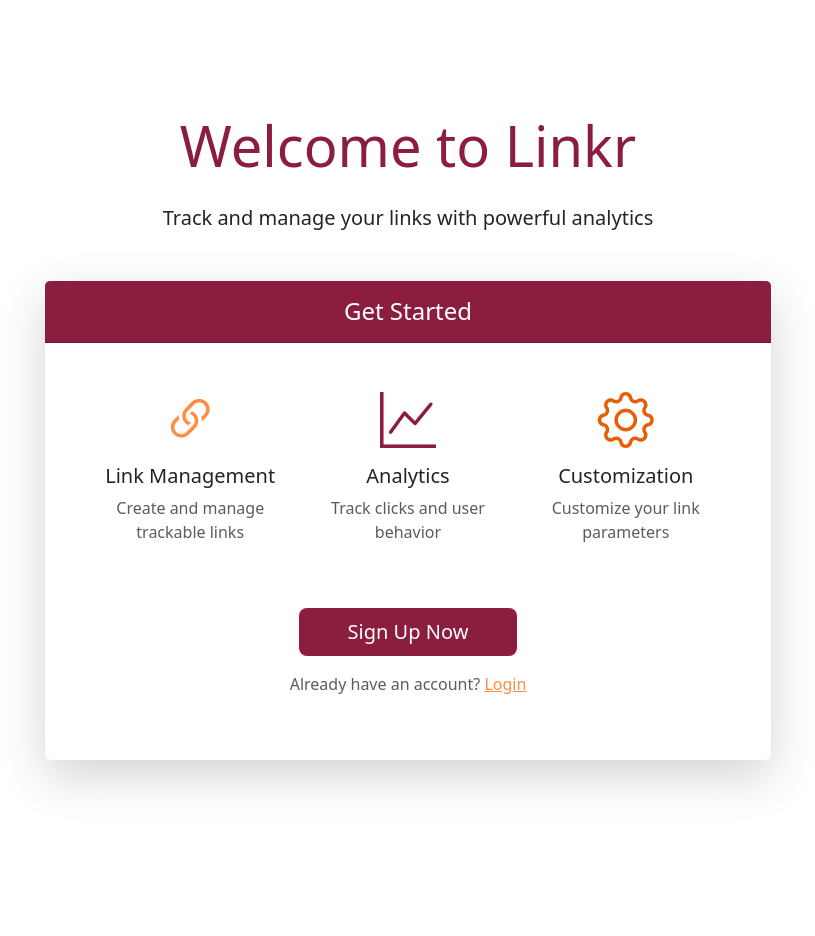
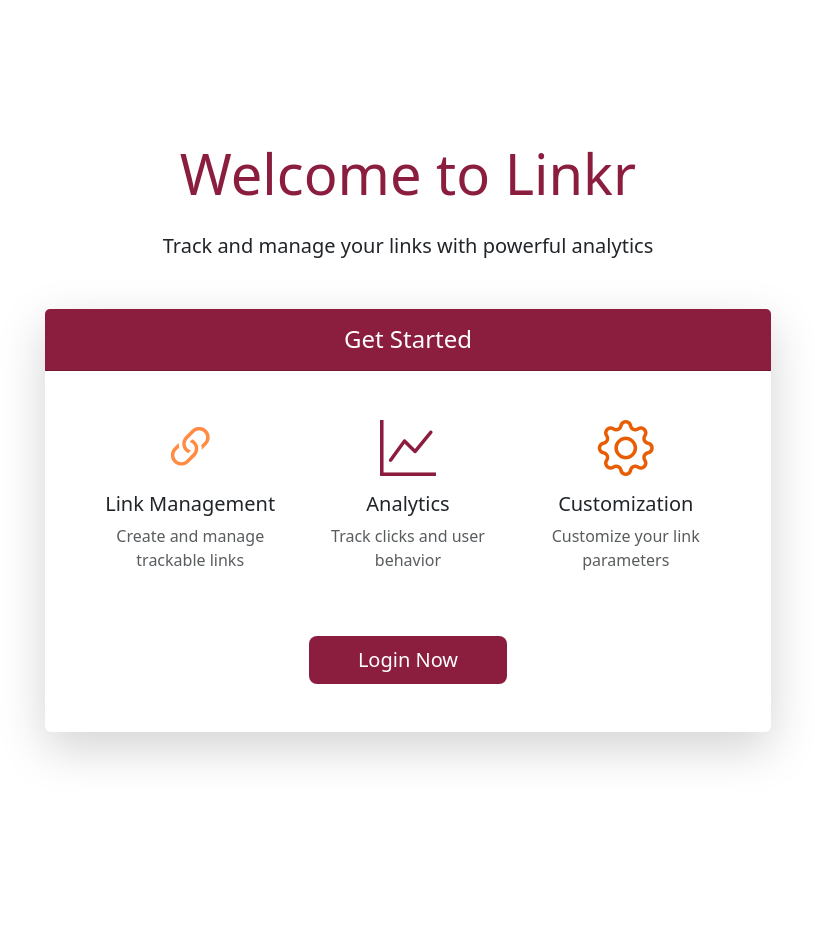
Before and after one commit to NetRider88/linkrAppDH, a Django app: page /tracker/ in a window 1280 px wide. Shown: the part 102-1038 px from the top of the page, without its empty margins (232-1047 px from the left). Run offline with Django 5.2, Linux system fonts and the light colour scheme; some libraries are stand-ins or nearby versions.

Commit message:
updating the navigation and made migrations to suite DH

```diff
--- a/tracker/templates/registration/login.html
+++ b/tracker/templates/registration/login.html
@@ -19,8 +19,8 @@
             <button type="submit" class="btn btn-primary">Login</button>
             <input type="hidden" name="next" value="{{ next }}">
         </form>
-        <p class="mt-3">
-            Don't have an account? <a href="{% url 'signup' %}">Sign up</a>
+        <!-- <p class="mt-3">
+            Don't have an account? <a href="{% url 'signup' %}">Sign up</a> -->
         </p>
     </div>
 </div>
--- a/tracker/templates/tracker/home.html
+++ b/tracker/templates/tracker/home.html
@@ -91,8 +91,10 @@
                                            value="{{ link.get_short_url }}"
                                            class="short-link-input"
                                            readonly>
-                                    <button class="copy-btn" data-clipboard-text="{{ link.get_short_url }}">
-                                        Copy
+                                    <button class="copy-btn"
+                                            onclick="copyToClipboard(this)"
+                                            data-url="{{ link.get_short_url }}">
+                                        <i class="bi bi-clipboard"></i> Copy
                                     </button>
                                 </div>
                             </td>
--- a/tracker/templates/tracker/home_public.html
+++ b/tracker/templates/tracker/home_public.html
@@ -40,10 +40,10 @@
                     </div>
 
                     <div class="text-center mt-5">
-                        <a href="{% url 'signup' %}" class="btn btn-lg px-5" style="background-color: #8B1E3F; color: white;">
-                            Sign Up Now
+                        <a href="{% url 'login' %}" class="btn btn-lg px-5" style="background-color: #8B1E3F; color: white;">
+                            Login Now
                         </a>
-                        <p class="mt-3 text-muted">Already have an account? <a href="{% url 'login' %}" style="color: #FF8C42;">Login</a></p>
+                        <!-- <p class="mt-3 text-muted">Already have an account? <a href="{% url 'login' %}" style="color: #FF8C42;">Login</a></p> -->
                     </div>
                 </div>
             </div>
```
